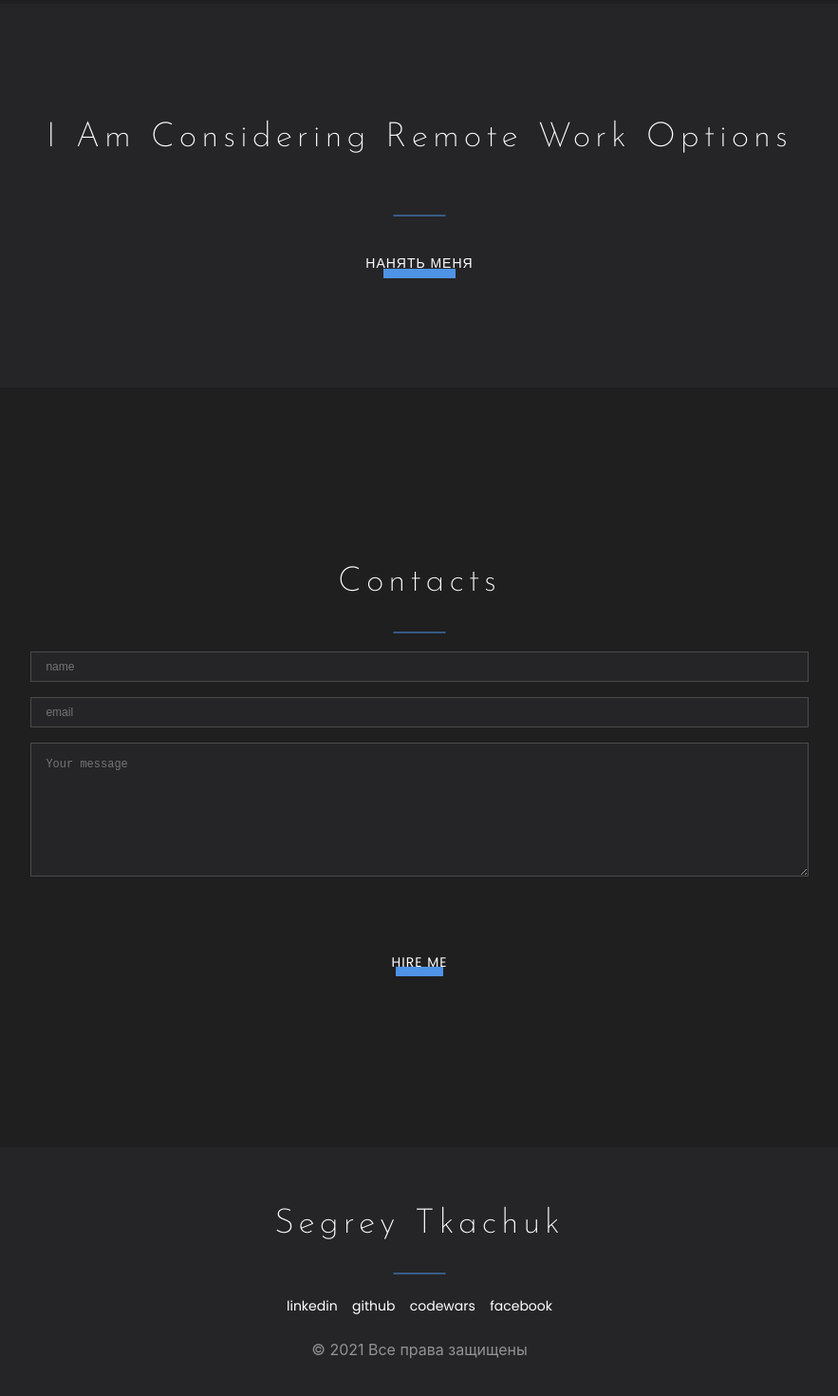
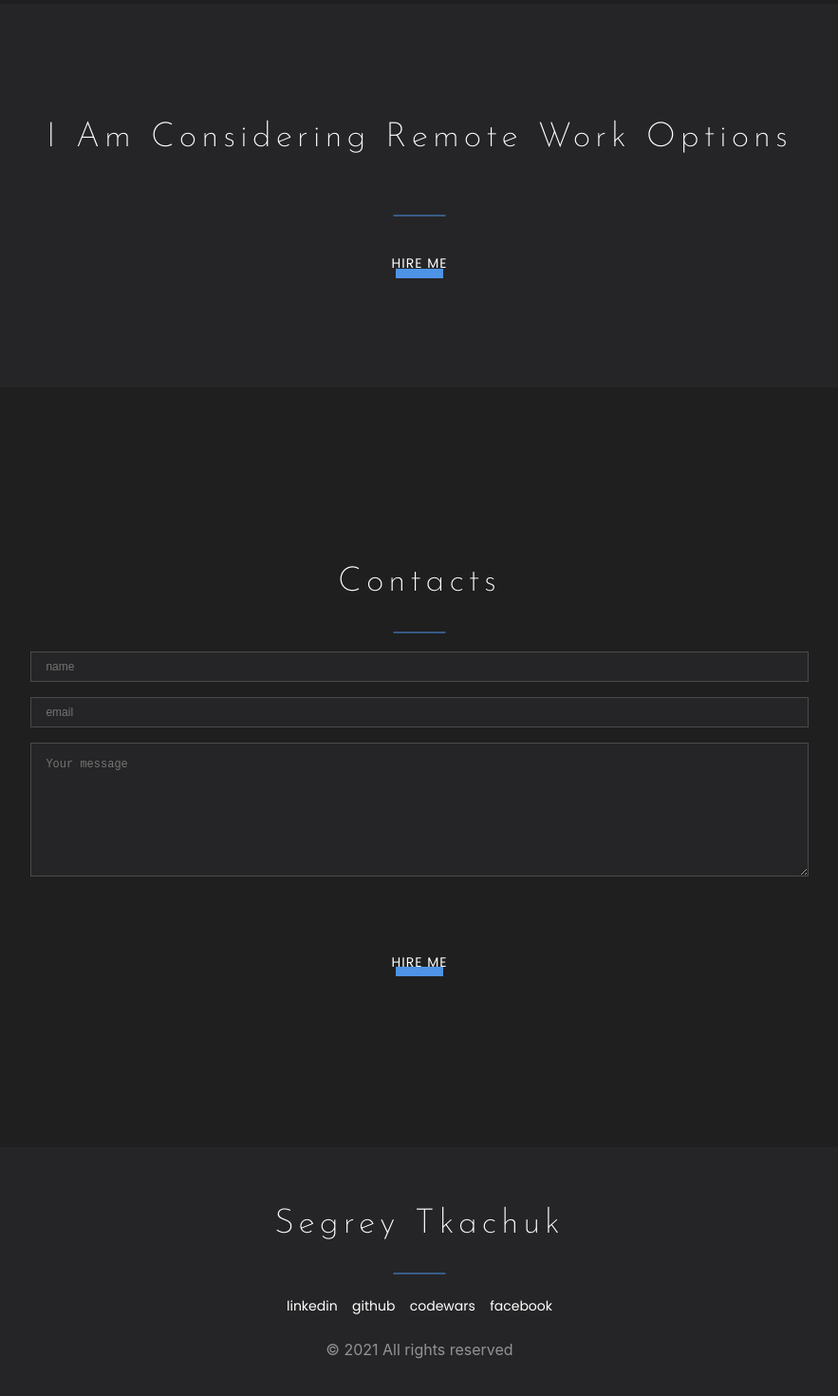
Before and after one commit to TkachukSA/myPortfolio, a React (Create React App) app: page / in a window 1280 px wide. Shown: the part 3397-4867 px from the top of the page at 95% size, without its empty margins (198-1081 px from the left). Built offline with nearby package versions, Linux system fonts and the light colour scheme.

Commit message:
Refactoring

```diff
--- a/src/footer/Footer.tsx
+++ b/src/footer/Footer.tsx
@@ -1,5 +1,4 @@
 import React from 'react';
-import styles from './../comand/styles/Container.module.css'
 import s from './Footer.module.css'
 import {Title} from "../comand/title/Title";
 
@@ -16,7 +15,7 @@ function Footer() {
                     <div><a href={''}>codewars</a></div>
                     <div><a href={''}>facebook</a></div>
                 </div>
-                <span>© 2021 Все права защищены</span>
+                <span>© 2021 All rights reserved</span>
             </div>
 
         </div>
--- a/src/remoteWork/RemoteWork.tsx
+++ b/src/remoteWork/RemoteWork.tsx
@@ -10,9 +10,8 @@ function RemoteWork() {
             <div className={s.item}>
                     <Title title={'I Am Considering Remote Work Options'}/>
 
-            {/*<h3>Рассматриваю варианты удаленной работы</h3>*/}
             <span className={s.btnStyles}>
-                <button className={s.btn}>Нанять меня</button>
+                <button className={s.btn}>Hire me</button>
             </span>
 
             </div>
```
